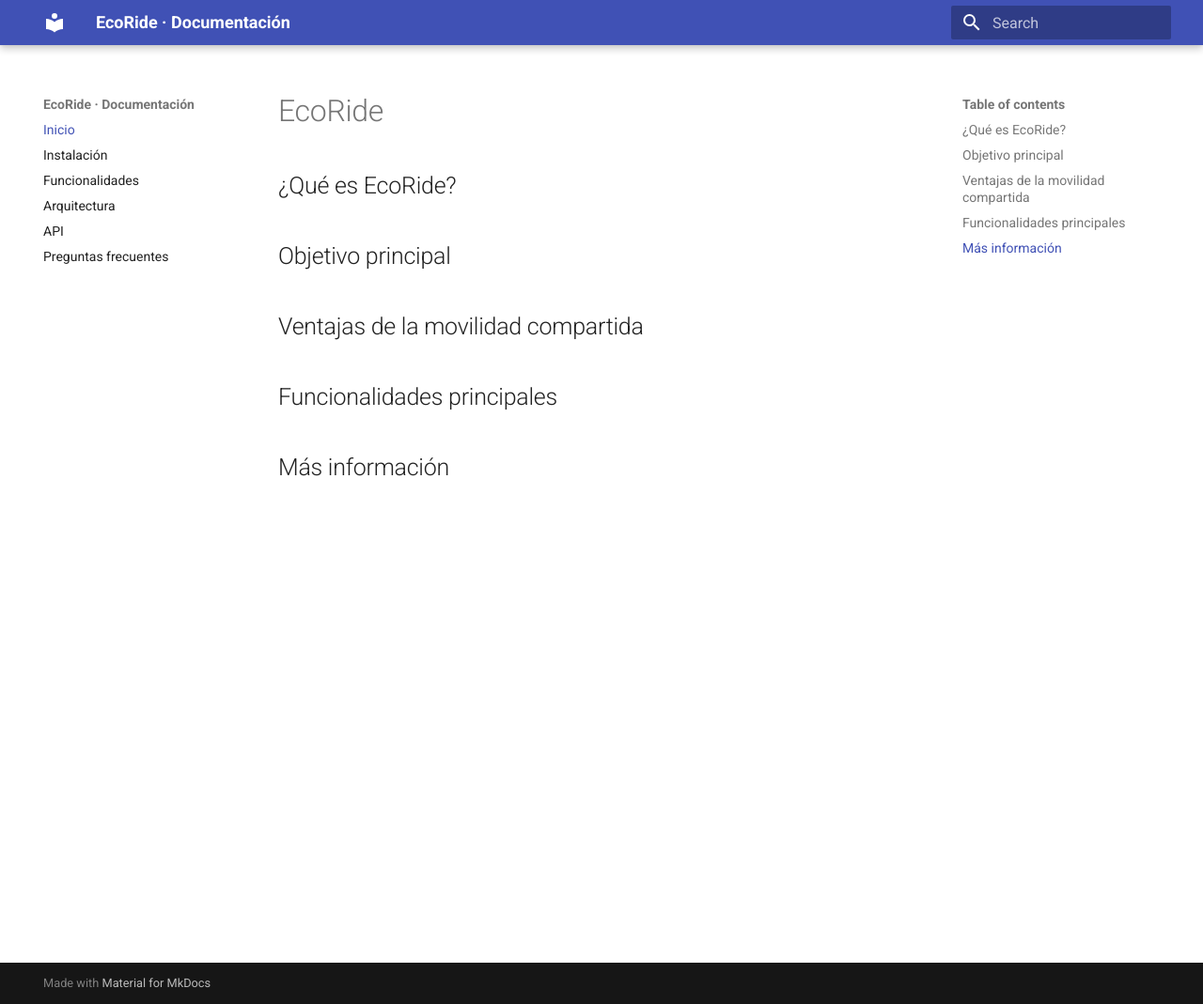
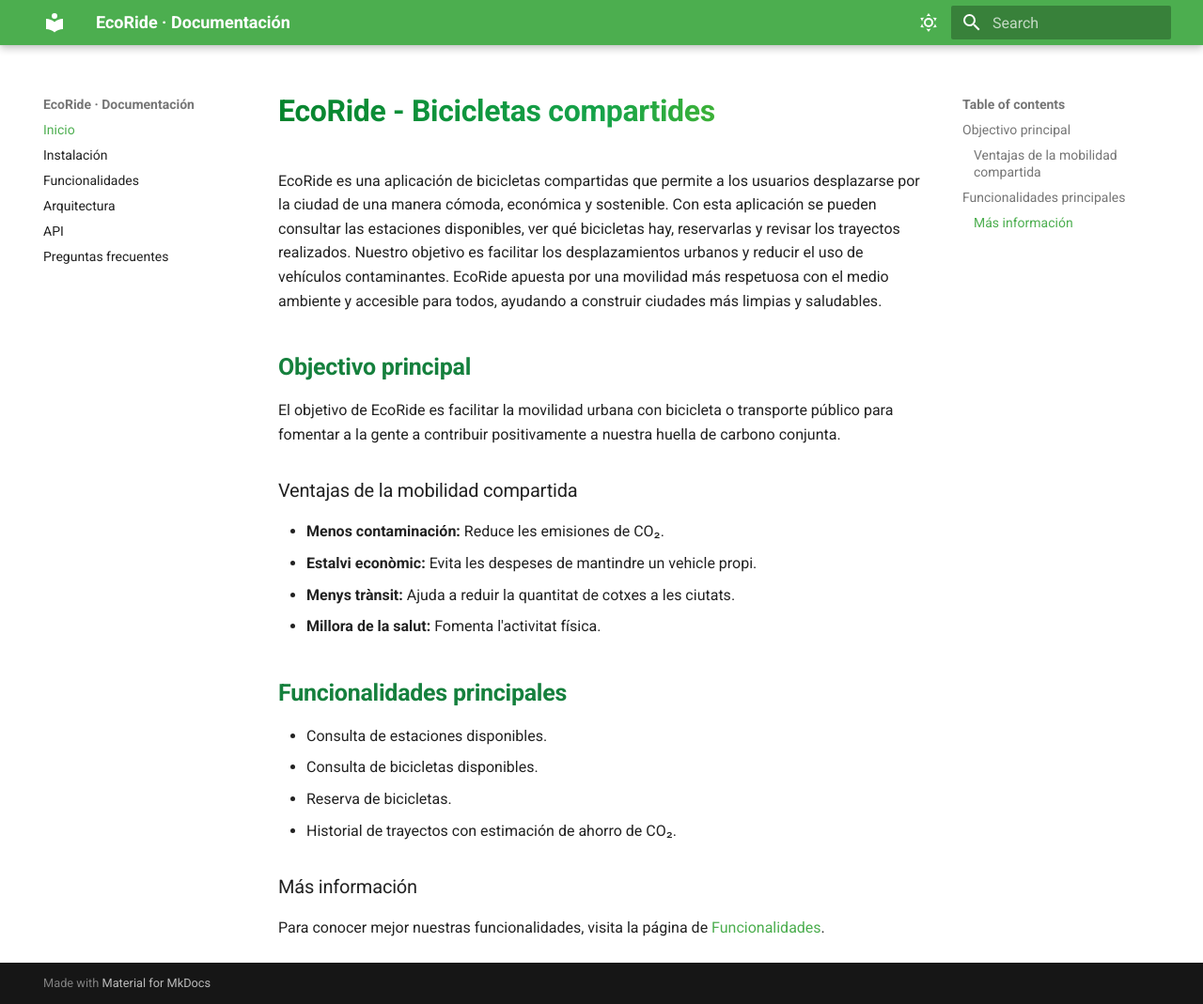
Before and after one commit to CesarOltraPart/PI_Practica3-Cesar-Iker, an MkDocs documentation site: the page built from docs/index.md, in a window 1280 px wide and 1069 px high. Shown: the whole window at 94% size. Built offline with MkDocs 1.6.1 and Material for MkDocs 9.7.7, drawn with Linux system fonts in a browser that asks for light colours.

Commit message:
Estils i index.md fets

```diff
--- a/docs/index.md
+++ b/docs/index.md
@@ -1,11 +1,25 @@
-# EcoRide
+# EcoRide - Bicicletas compartides
 
-## ¿Qué es EcoRide?
+EcoRide es una aplicación de bicicletas compartidas que permite a los usuarios desplazarse por la ciudad de una manera cómoda, económica y sostenible. Con esta aplicación se pueden consultar las estaciones disponibles, ver qué bicicletas hay, reservarlas y revisar los trayectos realizados. Nuestro objetivo es facilitar los desplazamientos urbanos y reducir el uso de vehículos contaminantes. EcoRide apuesta por una movilidad más respetuosa con el medio ambiente y accesible para todos, ayudando a construir ciudades más limpias y saludables.
 
-## Objetivo principal
+## Objectivo principal
 
-## Ventajas de la movilidad compartida
+El objetivo de EcoRide es facilitar la movilidad urbana con bicicleta o transporte público para fomentar a la gente a contribuir positivamente a nuestra huella de carbono conjunta.
+
+### Ventajas de la mobilidad compartida
+
+- **Menos contaminación:** Reduce les emisiones de CO₂.
+- **Estalvi econòmic:** Evita les despeses de mantindre un vehicle propi.
+- **Menys trànsit:** Ajuda a reduir la quantitat de cotxes a les ciutats.
+- **Millora de la salut:** Fomenta l'activitat física.
 
 ## Funcionalidades principales
 
-## Más información
+- Consulta de estaciones disponibles.
+- Consulta de bicicletas disponibles.
+- Reserva de bicicletas.
+- Historial de trayectos con estimación de ahorro de CO₂.
+
+### Más información
+
+Para conocer mejor nuestras funcionalidades, visita la página de [Funcionalidades](funcionalitats.md).
--- /dev/null
+++ b/docs/stylesheets/extra.css
@@ -0,0 +1,32 @@
+h1 {
+    background: linear-gradient(
+        90deg,
+        #06832d,
+        #16a34a,
+        #84cc16
+    );
+    -webkit-background-clip: text;
+    -webkit-text-fill-color: transparent;
+    font-weight: 900 !important;
+}
+
+h2 {
+    color: #15803d !important;
+    font-weight: 800 !important;
+}
+
+[data-md-color-scheme="slate"] h1 {
+    background: linear-gradient(
+        90deg,
+        #84cc16,
+        #86efac,
+        #16a34a
+    );
+    -webkit-background-clip: text;
+    -webkit-text-fill-color: transparent;
+    font-weight: 900 !important;
+}
+
+[data-md-color-scheme="slate"] h2 {
+    color: #86efac !important;
+}
--- a/mkdocs.yml
+++ b/mkdocs.yml
@@ -2,6 +2,23 @@ site_name: EcoRide · Documentación
 
 theme:
   name: material
+  palette:
+    # Modo claro
+    - scheme: default
+      primary: green
+      accent: light green
+      toggle:
+        icon: material/weather-sunny
+
+    # Modo oscuro
+    - scheme: slate
+      primary: green
+      accent: light green
+      toggle:
+        icon: material/weather-night
+
+plugins:
+  - search
 
 nav:
   - Inicio: index.md
@@ -10,3 +27,6 @@ nav:
   - Arquitectura: arquitectura.md
   - API: api.md
   - Preguntas frecuentes: faq.md
+
+extra_css:
+  - stylesheets/extra.css
```
